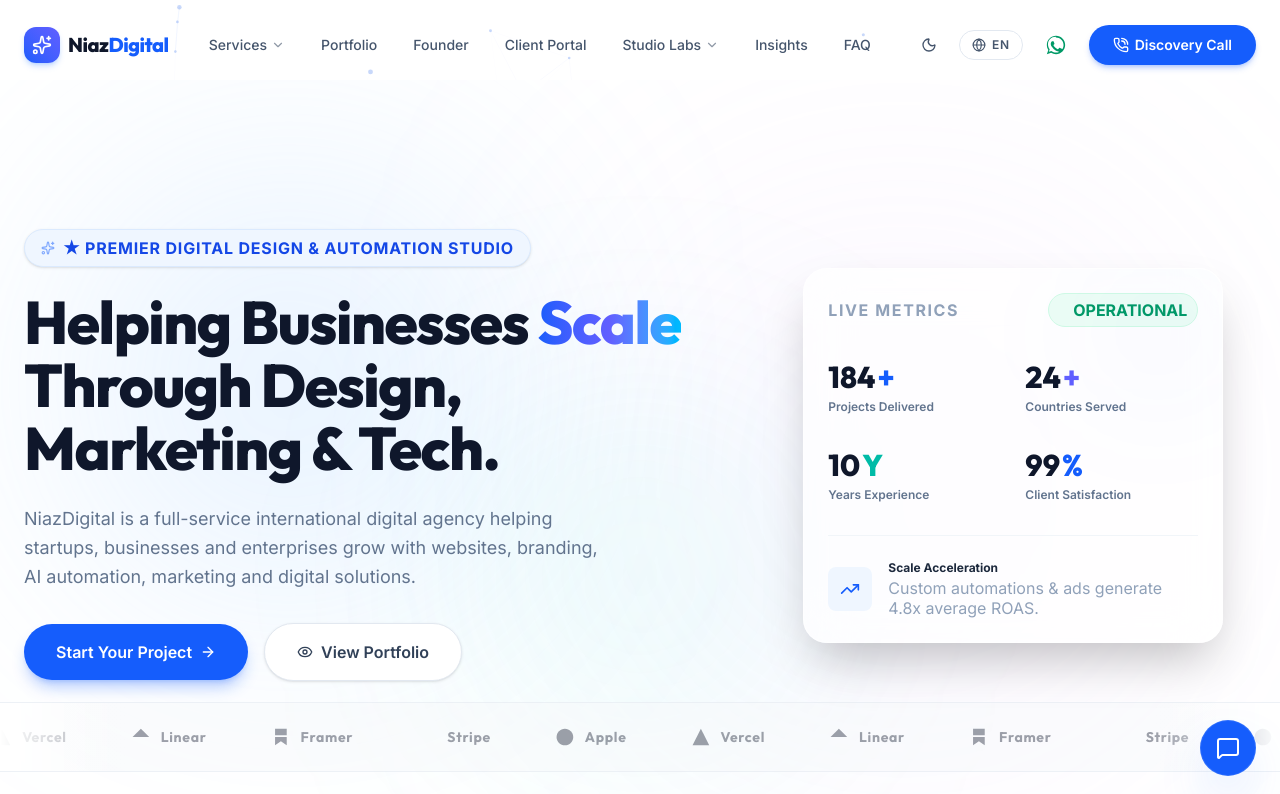
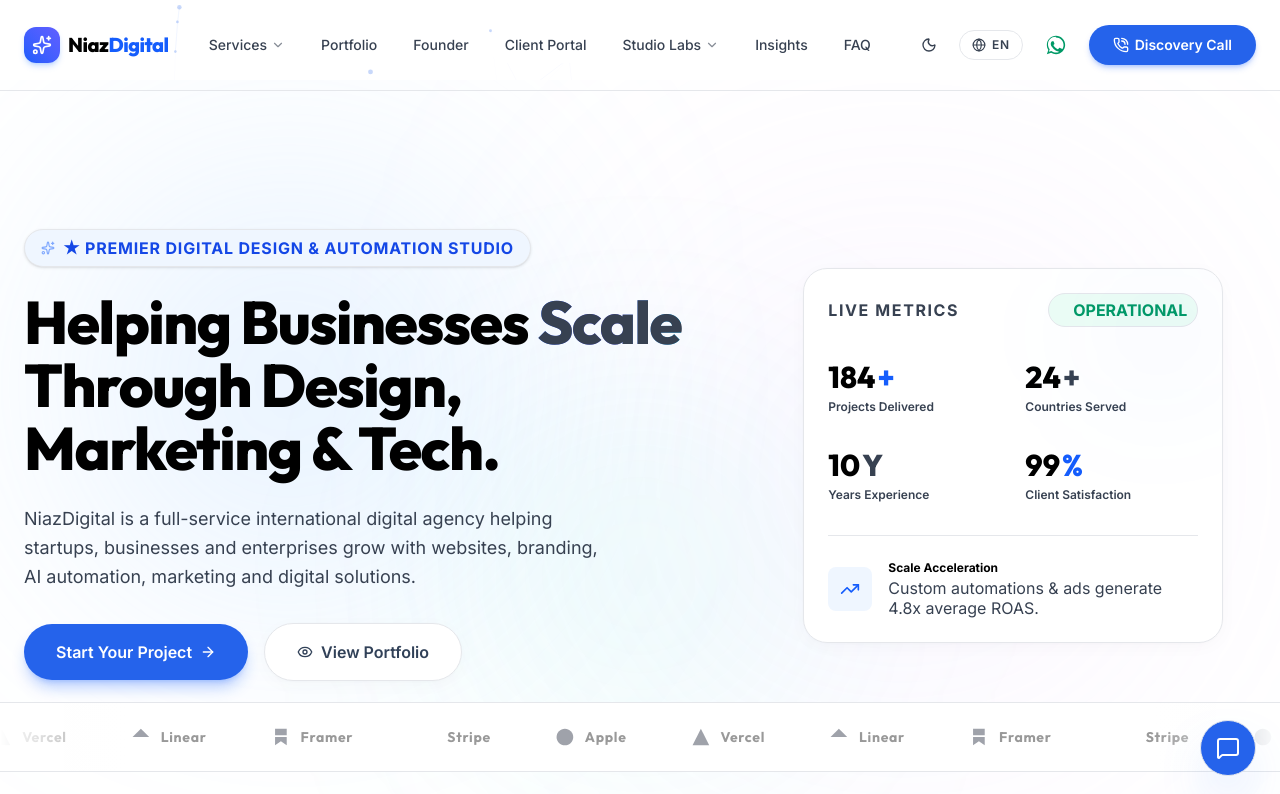
Before and after one commit to Abdulrehmannn0/Miaz-Digital, a React (Vite) app: page / in a window 1280 px wide. Shown: the top 794 px of the page. Built offline with nearby package versions, Linux system fonts and the light colour scheme.

Commit message:
style: update light mode theme and footer background
Standardize light mode with pure white backgrounds and
stronger blue accents. Update footer background to
match specific dark mode brand palette.

```diff
--- a/src/components/Footer.tsx
+++ b/src/components/Footer.tsx
@@ -22,7 +22,7 @@ export default function Footer() {
   const currentYear = new Date().getFullYear();
 
   return (
-    <footer className="bg-slate-900 text-slate-400 py-16 border-t border-slate-800">
+    <footer className="bg-[#0F172A] text-slate-400 py-16 border-t border-slate-800">
       <div className="max-w-7xl mx-auto px-6">
 
         <div className="grid grid-cols-1 md:grid-cols-12 gap-10 pb-12 border-b border-slate-800 items-start">
--- a/src/index.css
+++ b/src/index.css
@@ -14,7 +14,7 @@
 
 @layer base {
   body {
-    @apply bg-[#FFFFFF] text-[#0F172A] font-sans antialiased selection:bg-blue-500 selection:text-white transition-colors duration-300;
+    @apply bg-[#FFFFFF] text-[#000000] font-sans antialiased selection:bg-blue-500 selection:text-white transition-colors duration-300;
   }
 
   body.dark {
@@ -83,3 +83,121 @@
 input[type="range"]::-webkit-slider-thumb {
   pointer-events: auto;
 }
+
+/* LIGHT MODE PURE WHITE AND ACCENT BLUE THEME OVERRIDES */
+html:not(.dark) body,
+html:not(.dark) section,
+html:not(.dark) .bg-slate-50,
+html:not(.dark) .bg-slate-100,
+html:not(.dark) .bg-slate-50\/50,
+html:not(.dark) .bg-slate-100\/50,
+html:not(.dark) .bg-slate-200,
+html:not(.dark) .bg-gray-50,
+html:not(.dark) .bg-gray-100,
+html:not(.dark) .bg-white\/40,
+html:not(.dark) .bg-white\/70,
+html:not(.dark) .bg-white\/80,
+html:not(.dark) .bg-white\/85,
+html:not(.dark) .bg-slate-950\/20,
+html:not(.dark) .bg-slate-950\/25,
+html:not(.dark) .bg-slate-950\/40,
+html:not(.dark) .bg-slate-50\/10,
+html:not(.dark) [class*="bg-slate-50"],
+html:not(.dark) [class*="bg-slate-100"],
+html:not(.dark) [class*="bg-slate-200"] {
+  background-color: #FFFFFF !important;
+}
+
+html:not(.dark) .bg-white,
+html:not(.dark) .bg-white\/70,
+html:not(.dark) .bg-white\/80,
+html:not(.dark) .bg-white\/85,
+html:not(.dark) .bento-card,
+html:not(.dark) .glass-card {
+  background-color: #FFFFFF !important;
+  box-shadow: 0 4px 20px -2px rgba(0, 0, 0, 0.03), 0 2px 8px -1px rgba(0, 0, 0, 0.02), 0 0 1px 1px rgba(0, 0, 0, 0.01) !important;
+}
+
+/* Primary blue accents and buttons */
+html:not(.dark) .bg-blue-600 {
+  background-color: #2563EB !important;
+  color: #FFFFFF !important;
+}
+html:not(.dark) .hover\:bg-blue-500:hover,
+html:not(.dark) .hover\:bg-blue-600:hover,
+html:not(.dark) .hover\:bg-indigo-600:hover {
+  background-color: #1D4ED8 !important;
+  color: #FFFFFF !important;
+}
+
+/* Primary text to Pure Black (#000000) */
+html:not(.dark) .text-slate-900,
+html:not(.dark) .text-gray-900,
+html:not(.dark) .text-slate-800,
+html:not(.dark) .text-gray-800,
+html:not(.dark) h1,
+html:not(.dark) h2,
+html:not(.dark) h3,
+html:not(.dark) h4 {
+  color: #000000 !important;
+}
+
+/* Secondary text to #374151 */
+html:not(.dark) .text-slate-600,
+html:not(.dark) .text-gray-600,
+html:not(.dark) .text-slate-500,
+html:not(.dark) .text-gray-500,
+html:not(.dark) p,
+html:not(.dark) span:not(.text-blue-600):not(.text-blue-500):not(.text-emerald-600):not(.text-emerald-500):not(.text-white):not([class*="text-white"]):not([class*="text-blue"]):not([class*="text-emerald"]) {
+  color: #374151 !important;
+}
+
+/* Borders to #E5E7EB */
+html:not(.dark) *,
+html:not(.dark) .border,
+html:not(.dark) .border-slate-100,
+html:not(.dark) .border-slate-200,
+html:not(.dark) .border-gray-100,
+html:not(.dark) .border-gray-200,
+html:not(.dark) .border-slate-200\/60,
+html:not(.dark) .border-slate-200\/40,
+html:not(.dark) .border-white\/50,
+html:not(.dark) .border-white\/40 {
+  border-color: #E5E7EB !important;
+}
+
+/* Reset buttons and select elements border and background to keep it premium */
+html:not(.dark) select,
+html:not(.dark) input,
+html:not(.dark) textarea {
+  background-color: #FFFFFF !important;
+  border-color: #E5E7EB !important;
+  color: #000000 !important;
+}
+
+/* Ensure footer background is exactly #0F172A */
+html:not(.dark) footer,
+html:not(.dark) footer section {
+  background-color: #0F172A !important;
+  border-color: #1E293B !important;
+}
+html:not(.dark) footer * {
+  color: #94A3B8 !important;
+}
+html:not(.dark) footer h1,
+html:not(.dark) footer h2,
+html:not(.dark) footer h3,
+html:not(.dark) footer h4,
+html:not(.dark) footer span,
+html:not(.dark) footer a {
+  color: #F8FAFC !important;
+}
+html:not(.dark) footer a:hover {
+  color: #3B82F6 !important;
+}
+html:not(.dark) footer .bg-slate-800 {
+  background-color: #1E293B !important;
+}
+html:not(.dark) footer .hover\:bg-slate-700:hover {
+  background-color: #334155 !important;
+}
```
